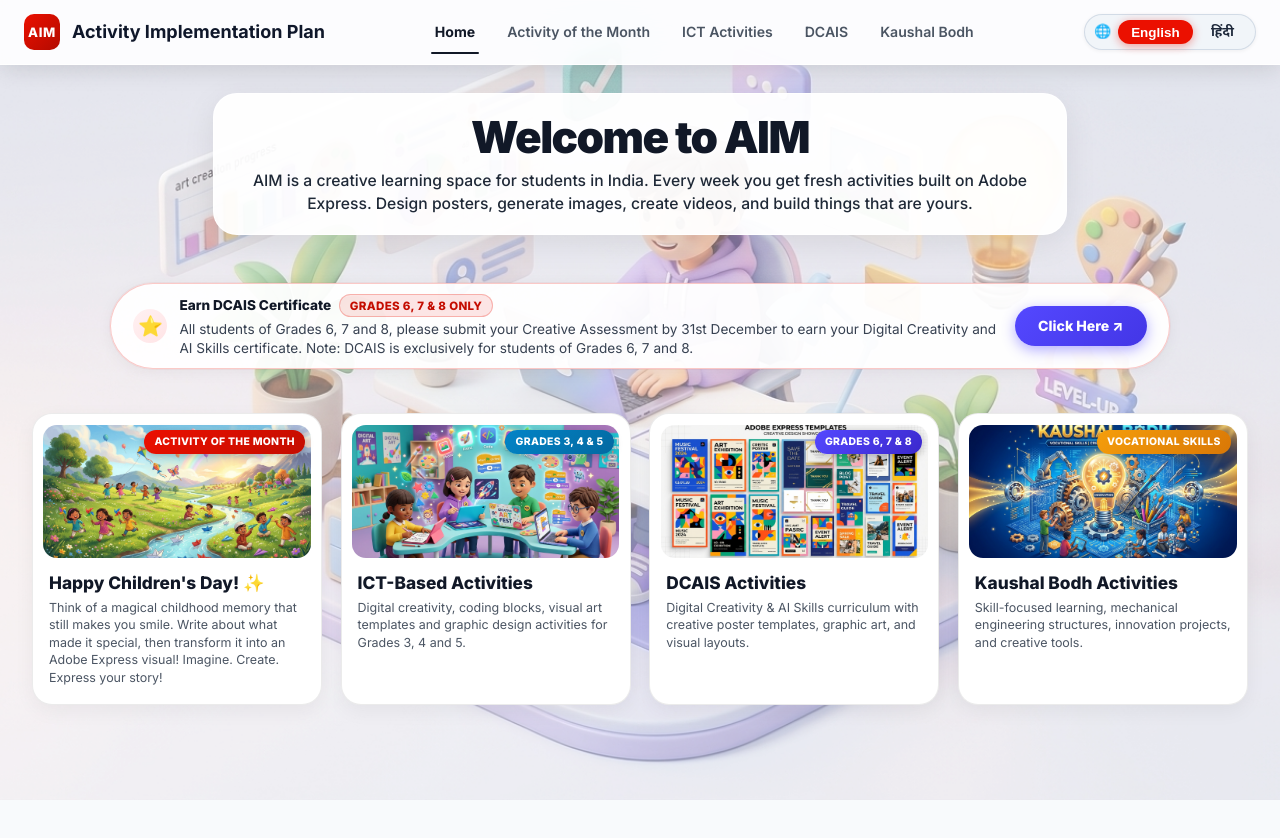
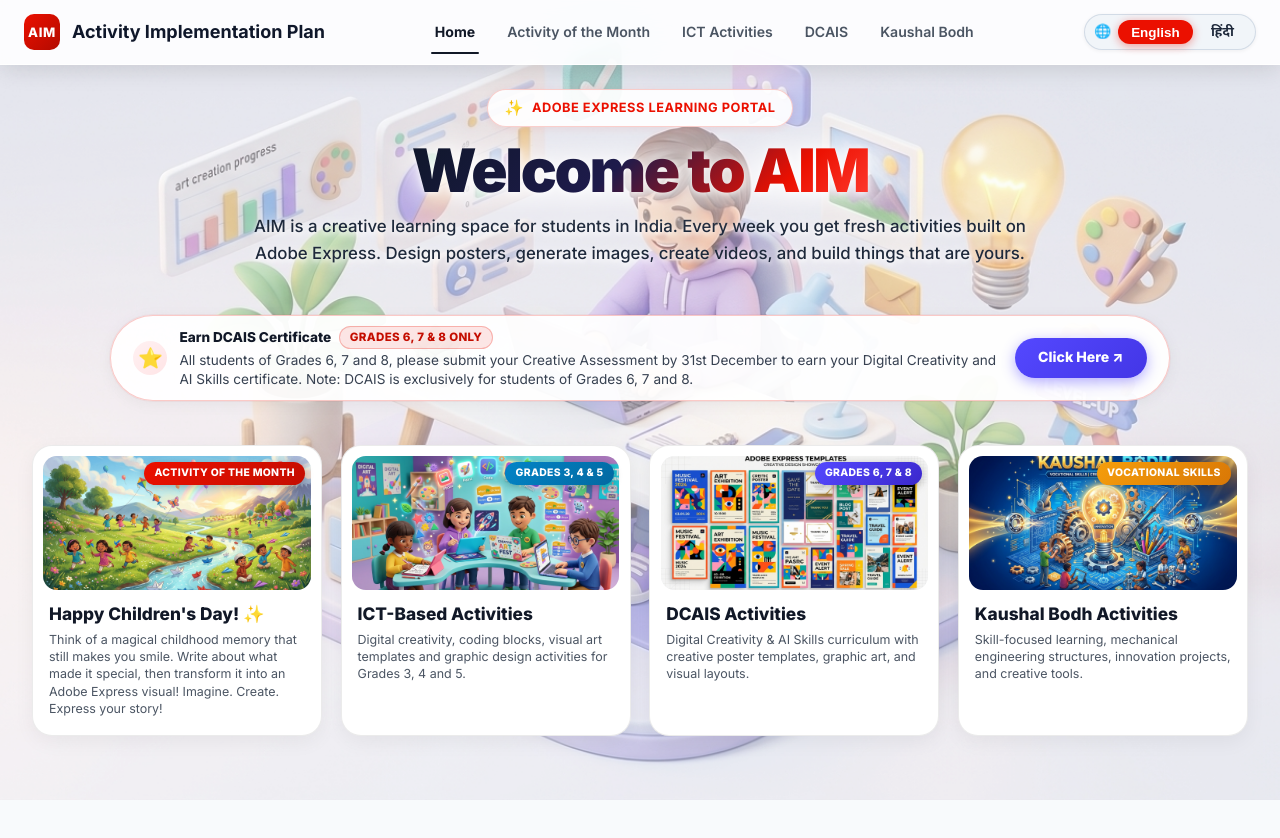
Before and after one commit to aeskills/AIM, a plain HTML site: page index.html in a window 1280 px wide. Drawn offline with Linux system fonts and the light colour scheme; no server answers.

Commit message:
style: remove white box from hero text and upgrade to vibrant gradient typography with creative badge

```diff
--- a/index.html
+++ b/index.html
@@ -76,6 +76,10 @@
 
                 <!-- Adobe Express Hero Header (Image 1 & 2) -->
                 <div class="ae-hero-block">
+                    <div class="ae-hero-badge">
+                        <span style="font-size: 0.95rem;">✨</span>
+                        <span>Adobe Express Learning Portal</span>
+                    </div>
                     <h1 class="ae-hero-title" data-i18n="welcomeTitle">Welcome to AIM</h1>
                     <p class="ae-hero-desc" data-i18n="welcomeDesc">AIM is a creative learning space for students in India. Every week you get fresh activities built on Adobe Express. Design posters, generate images, create videos, and build things that are yours.</p>
                 </div>
--- a/styles.css
+++ b/styles.css
@@ -526,25 +526,24 @@ a:hover {
     flex-direction: column;
     align-items: center;
     gap: 0.5rem;
-    background: rgba(255, 255, 255, 0.94);
-    backdrop-filter: blur(20px);
-    -webkit-backdrop-filter: blur(20px);
-    border: 1.5px solid rgba(255, 255, 255, 0.95);
-    border-radius: 24px;
-    padding: 1.25rem 2.25rem;
-    box-shadow: 0 8px 32px rgba(0, 0, 0, 0.08);
+    background: transparent;
+    border: none;
+    box-shadow: none;
+    padding: 0;
 }
 
 .top-hero-badge {
     display: inline-flex;
     align-items: center;
     gap: 0.375rem;
-    background: rgba(84, 72, 255, 0.08);
-    border: 1px solid rgba(84, 72, 255, 0.2);
+    background: rgba(255, 255, 255, 0.92);
+    backdrop-filter: blur(12px);
+    -webkit-backdrop-filter: blur(12px);
+    border: 1px solid rgba(84, 72, 255, 0.25);
     padding: 0.35rem 0.9rem;
     border-radius: var(--radius-full);
     margin-bottom: 0.25rem;
-    box-shadow: none;
+    box-shadow: 0 2px 10px rgba(84, 72, 255, 0.08);
 }
 
 .badge-icon {
@@ -560,19 +559,23 @@ a:hover {
 }
 
 .hero-title {
-    font-size: 2.25rem;
+    font-size: clamp(2.3rem, 3.8vw, 3rem);
     font-weight: 900;
-    line-height: 1.2;
-    color: #0f172a;
-    letter-spacing: -0.025em;
+    line-height: 1.15;
+    letter-spacing: -0.03em;
+    background: linear-gradient(135deg, #0f172a 0%, #1e1b4b 50%, #eb1000 85%, #ff3b30 100%);
+    -webkit-background-clip: text;
+    -webkit-text-fill-color: transparent;
+    filter: drop-shadow(0 2px 14px rgba(255, 255, 255, 0.95)) drop-shadow(0 1px 3px rgba(255, 255, 255, 0.9));
 }
 
 .hero-subtitle {
     font-size: 1.05rem;
     color: #1e293b;
     font-weight: 500;
-    max-width: 640px;
+    max-width: 680px;
     line-height: 1.55;
+    text-shadow: 0 1px 12px rgba(255, 255, 255, 0.95), 0 2px 4px rgba(255, 255, 255, 0.9);
 }
 
 /* Upload Zone */
@@ -3133,40 +3136,60 @@ body:has(#step-welcome:not(.hidden)) #step-welcome {
 /* Hero Section */
 .ae-hero-block {
     text-align: center;
-    max-width: 860px;
-    margin: 0.5rem auto 1rem;
+    max-width: 900px;
+    margin: 0.25rem auto 1rem;
     display: flex;
     flex-direction: column;
     align-items: center;
     flex-shrink: 0;
-    background: rgba(255, 255, 255, 0.94);
-    backdrop-filter: blur(20px);
-    -webkit-backdrop-filter: blur(20px);
-    border: 1.5px solid rgba(255, 255, 255, 0.95);
-    border-radius: 24px;
-    padding: 1.15rem 2.25rem;
-    box-shadow: 0 8px 32px rgba(0, 0, 0, 0.08);
+    background: transparent;
+    border: none;
+    box-shadow: none;
+    backdrop-filter: none;
+    -webkit-backdrop-filter: none;
+    padding: 0;
+}
+
+.ae-hero-badge {
+    display: inline-flex;
+    align-items: center;
+    gap: 0.5rem;
+    background: rgba(255, 255, 255, 0.92);
+    backdrop-filter: blur(12px);
+    -webkit-backdrop-filter: blur(12px);
+    border: 1px solid rgba(235, 16, 0, 0.2);
+    border-radius: 9999px;
+    padding: 0.35rem 1rem;
+    font-size: 0.8rem;
+    font-weight: 700;
+    color: #eb1000;
+    box-shadow: 0 2px 10px rgba(235, 16, 0, 0.08);
+    margin-bottom: 0.65rem;
+    letter-spacing: 0.04em;
+    text-transform: uppercase;
 }
 
 .ae-hero-title {
-    font-size: 2.75rem;
+    font-size: clamp(2.8rem, 4.8vw, 3.75rem);
     font-weight: 900;
-    letter-spacing: -0.035em;
-    color: #111827;
-    line-height: 1.15;
-    margin: 0 0 0.35rem 0;
+    letter-spacing: -0.04em;
+    line-height: 1.12;
+    margin: 0 0 0.55rem 0;
     font-family: var(--font-heading);
-    text-shadow: 0 2px 16px rgba(255, 255, 255, 0.95), 0 1px 4px rgba(255, 255, 255, 0.9);
+    background: linear-gradient(135deg, #0f172a 0%, #1e1b4b 45%, #eb1000 80%, #ff3b30 100%);
+    -webkit-background-clip: text;
+    -webkit-text-fill-color: transparent;
+    filter: drop-shadow(0 2px 16px rgba(255, 255, 255, 0.95)) drop-shadow(0 1px 3px rgba(255, 255, 255, 0.9));
 }
 
 .ae-hero-desc {
-    font-size: 0.98rem;
-    color: #1f2937;
+    font-size: 1.05rem;
+    color: #1e293b;
     font-weight: 500;
-    line-height: 1.5;
+    line-height: 1.6;
     margin: 0 auto;
-    max-width: 780px;
-    text-shadow: 0 1px 12px rgba(255, 255, 255, 0.95);
+    max-width: 820px;
+    text-shadow: 0 1px 14px rgba(255, 255, 255, 0.95), 0 2px 4px rgba(255, 255, 255, 0.9);
 }
 
 /* Highlighted Rectangular Tile for Earn DCAIS Certificate (Image 1) */
```
